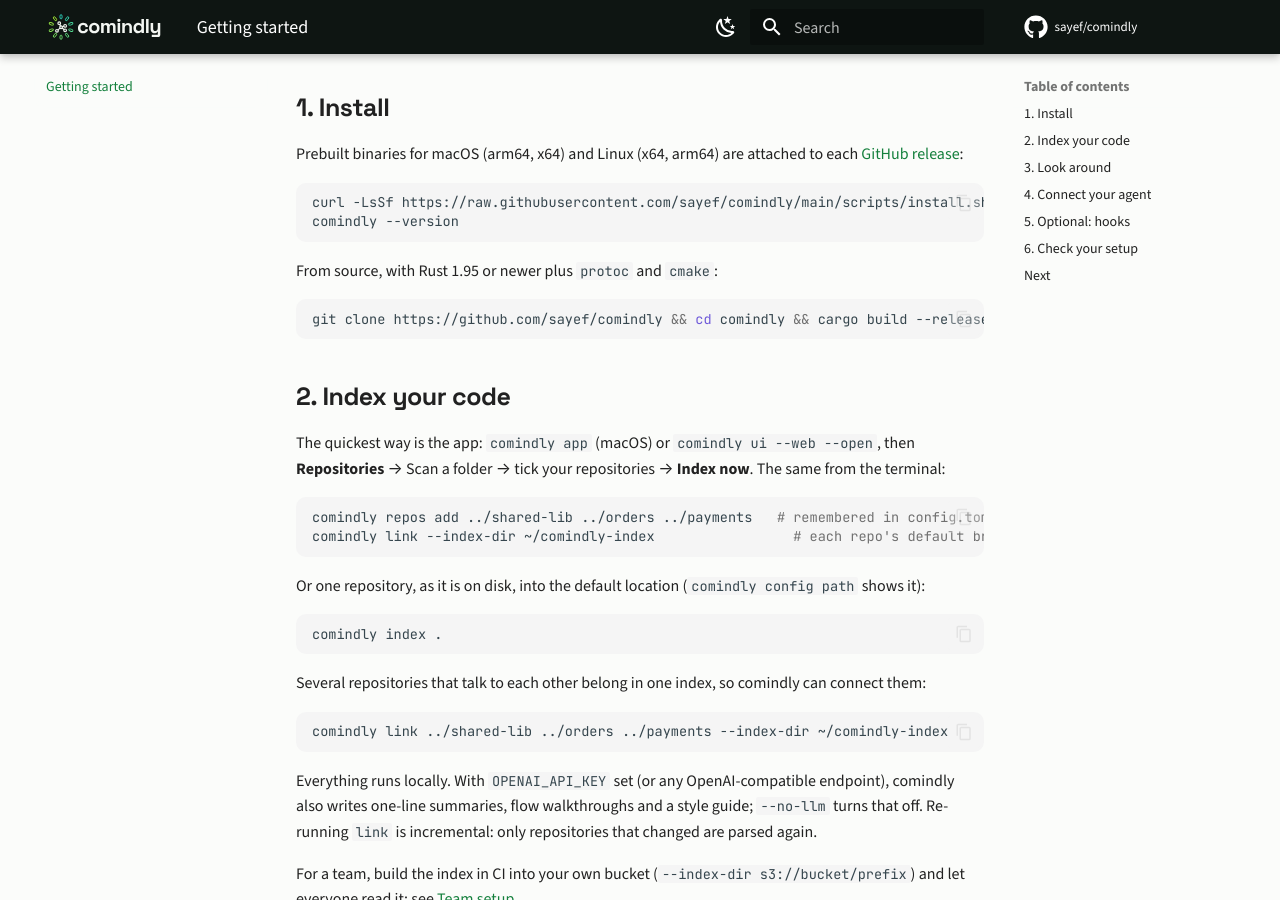
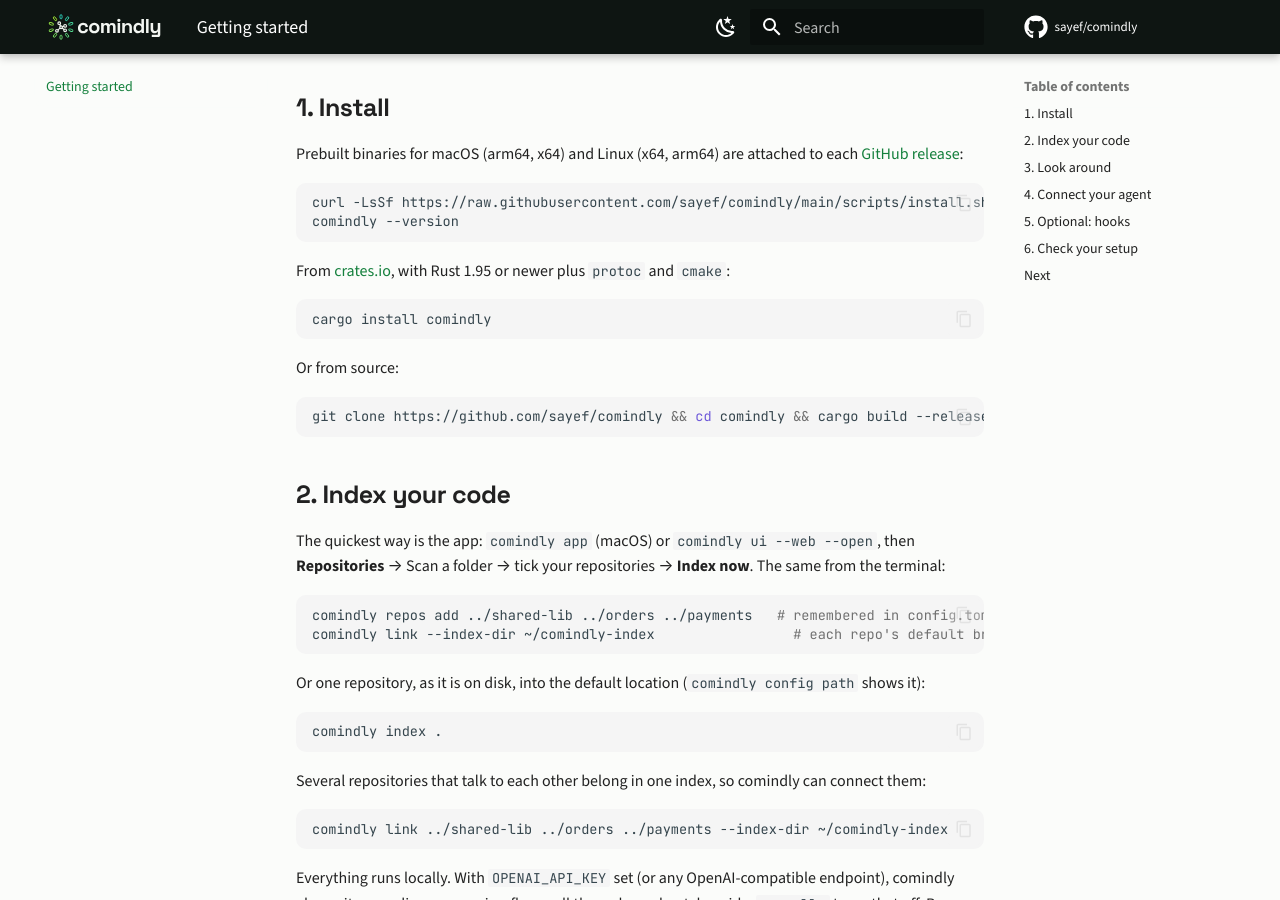
Before and after one commit to sayef/comind, an MkDocs documentation site: the page built from docs/getting-started.md, in a window 1280 px wide and 900 px high, scrolled down 302 px. Built offline with MkDocs 1.6.1 and Material for MkDocs 9.7.7, drawn with Linux system fonts in a browser that asks for light colours; comment, search, counter and statistics services are not loaded.

Commit message:
Add crates.io and docs.rs badges and cargo install, as in completype

````diff
--- a/docs/getting-started.md
+++ b/docs/getting-started.md
@@ -16,7 +16,13 @@ curl -LsSf https://raw.githubusercontent.com/sayef/comindly/main/scripts/install
 comindly --version
 ```
 
-From source, with Rust 1.95 or newer plus `protoc` and `cmake`:
+From [crates.io](https://crates.io/crates/comindly), with Rust 1.95 or newer plus `protoc` and `cmake`:
+
+```sh
+cargo install comindly
+```
+
+Or from source:
 
 ```sh
 git clone https://github.com/sayef/comindly && cd comindly && cargo build --release
````
Also changed, not shown: README.md (+12 -5 lines).
